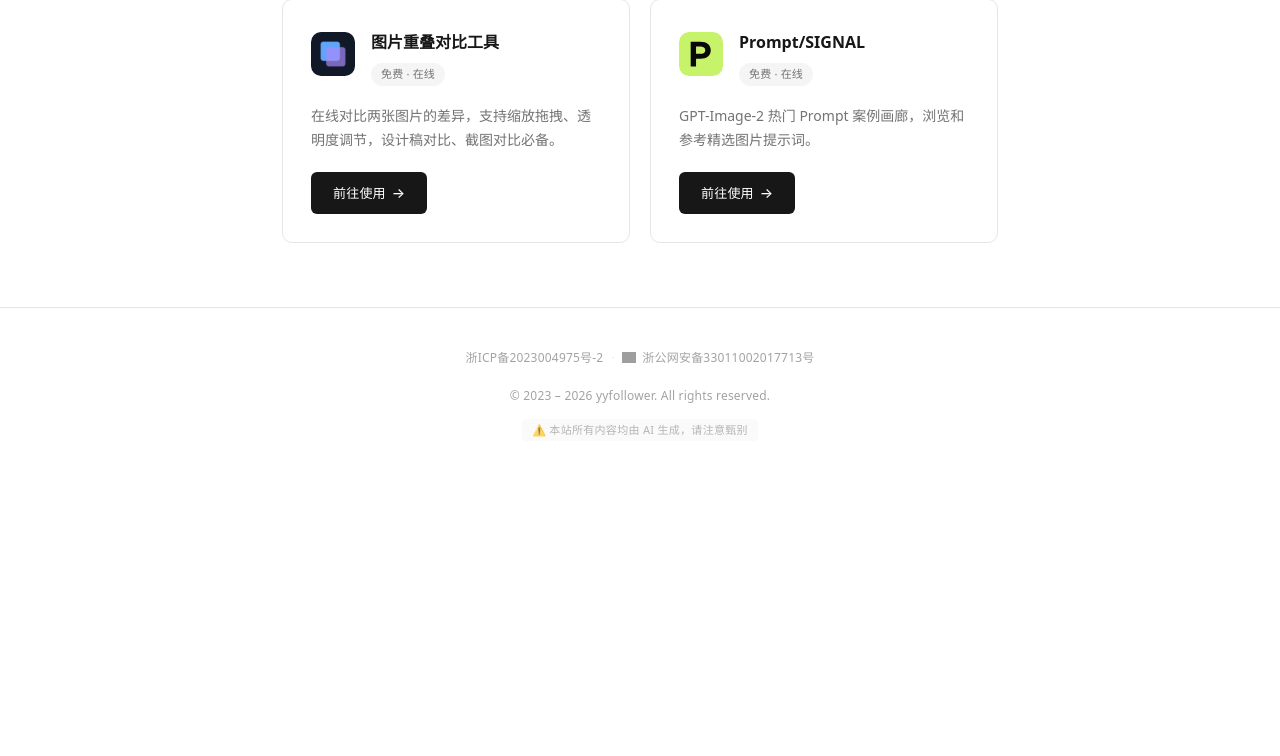
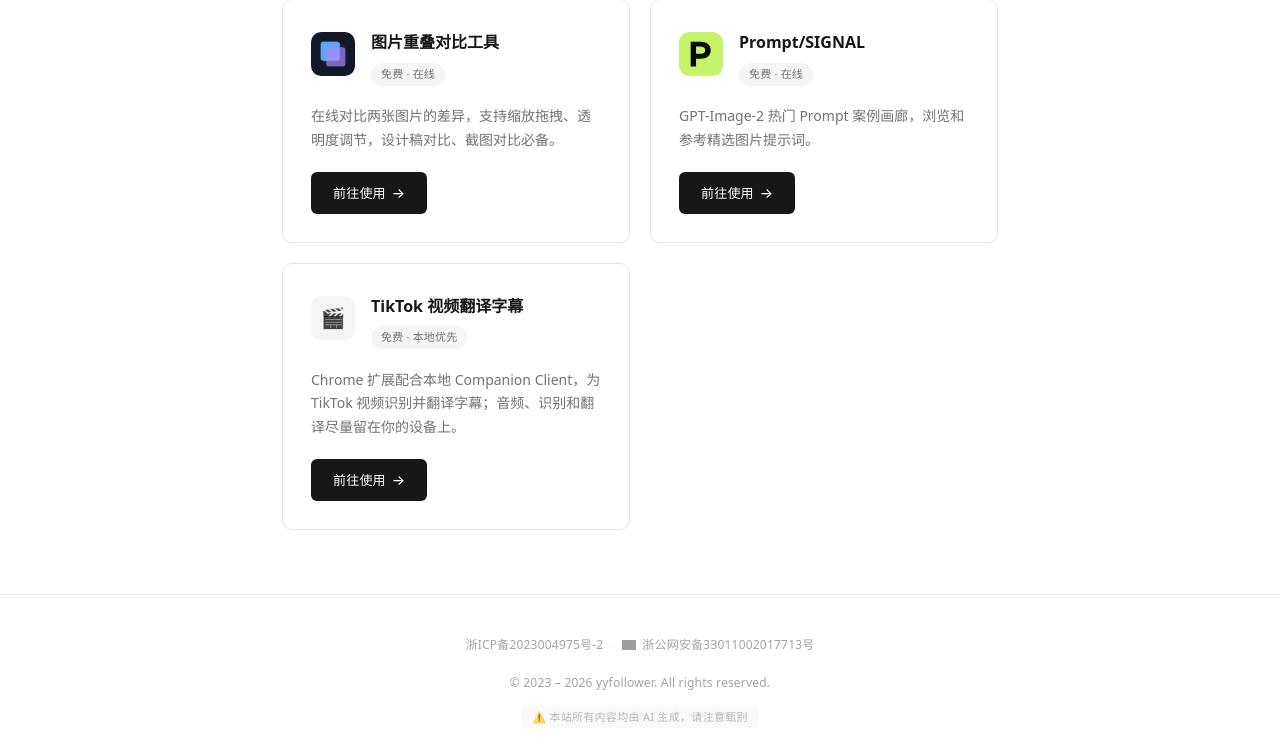
Before and after one commit to andy7076/my_blog, a Flask app: page / in a window 1280 px wide. Shown: the part 385-1141 px from the top of the page. Before the commit the page ends 822 px from the top, so only its background shows below. Run offline with Flask 3, Linux system fonts and the light colour scheme; some libraries are stand-ins or nearby versions; grey boxes are pictures that could not be loaded.

Commit message:
feat: add TikTok local captions tool

```diff
--- a/templates/index.html
+++ b/templates/index.html
@@ -460,6 +460,19 @@
                 前往使用 <span class="arrow">→</span>
             </a>
         </div>
+        <div class="tool-card">
+            <div class="tool-card-top">
+                <div class="tool-icon-wrap">🎬</div>
+                <div class="tool-card-info">
+                    <div class="tool-card-title">TikTok 视频翻译字幕</div>
+                    <span class="tool-card-badge">免费 · 本地优先</span>
+                </div>
+            </div>
+            <p class="tool-card-desc">Chrome 扩展配合本地 Companion Client，为 TikTok 视频识别并翻译字幕；音频、识别和翻译尽量留在你的设备上。</p>
+            <a class="tool-card-btn" href="https://andy7076.github.io/tiktok_local_captions/" target="_blank" rel="noopener noreferrer">
+                前往使用 <span class="arrow">→</span>
+            </a>
+        </div>
     </div>
 </div>
 
```
